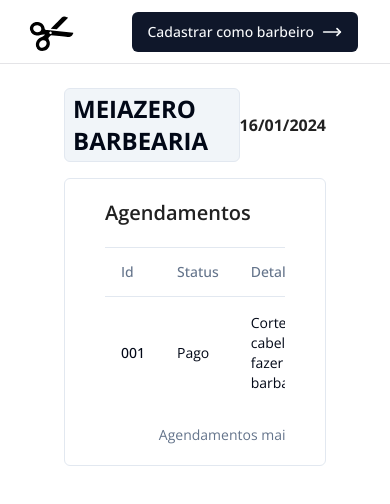
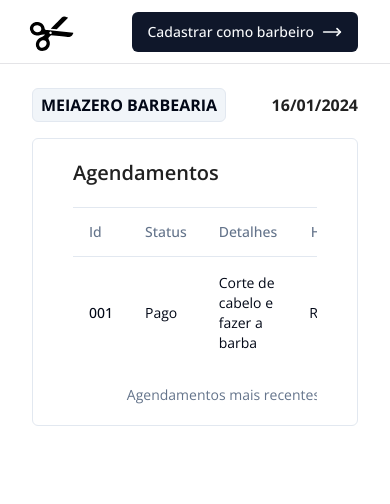
Before and after one commit to meiazero/barber-shop-web, a React (Vite) app: page /dashboard in a window 390 px wide. Shown: the top 504 px of the page. Built offline with nearby package versions, Linux system fonts and the light colour scheme.

Commit message:
feat: ui more responsible

```diff
--- a/src/pages/dashboard/index.tsx
+++ b/src/pages/dashboard/index.tsx
@@ -6,9 +6,9 @@ export function Dashboard() {
   return (
     <>
       <Helmet title="Dashboard" />
-      <main className="container flex flex-col gap-y-4">
+      <main className="flex flex-col gap-y-4 md:container">
         <div className="flex w-full flex-row items-center justify-between">
-          <h1 className="w-fit rounded-md border bg-slate-100 px-2 py-1 text-2xl font-bold uppercase">
+          <h1 className="text-md w-fit rounded-md border bg-slate-100 px-2 py-1 font-bold uppercase md:text-2xl">
             Meiazero Barbearia
           </h1>
           <p className="text-md font-bold text-black-smoke">
```
